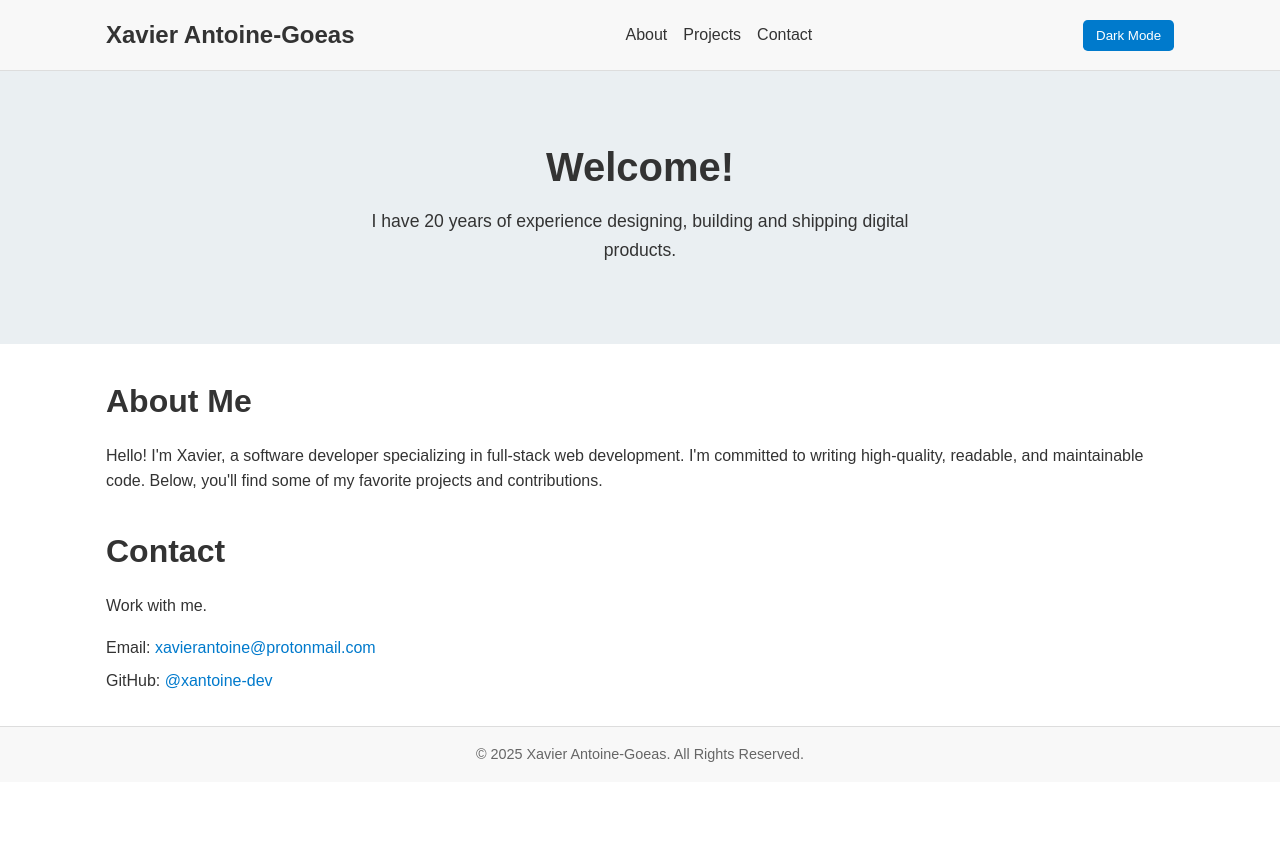
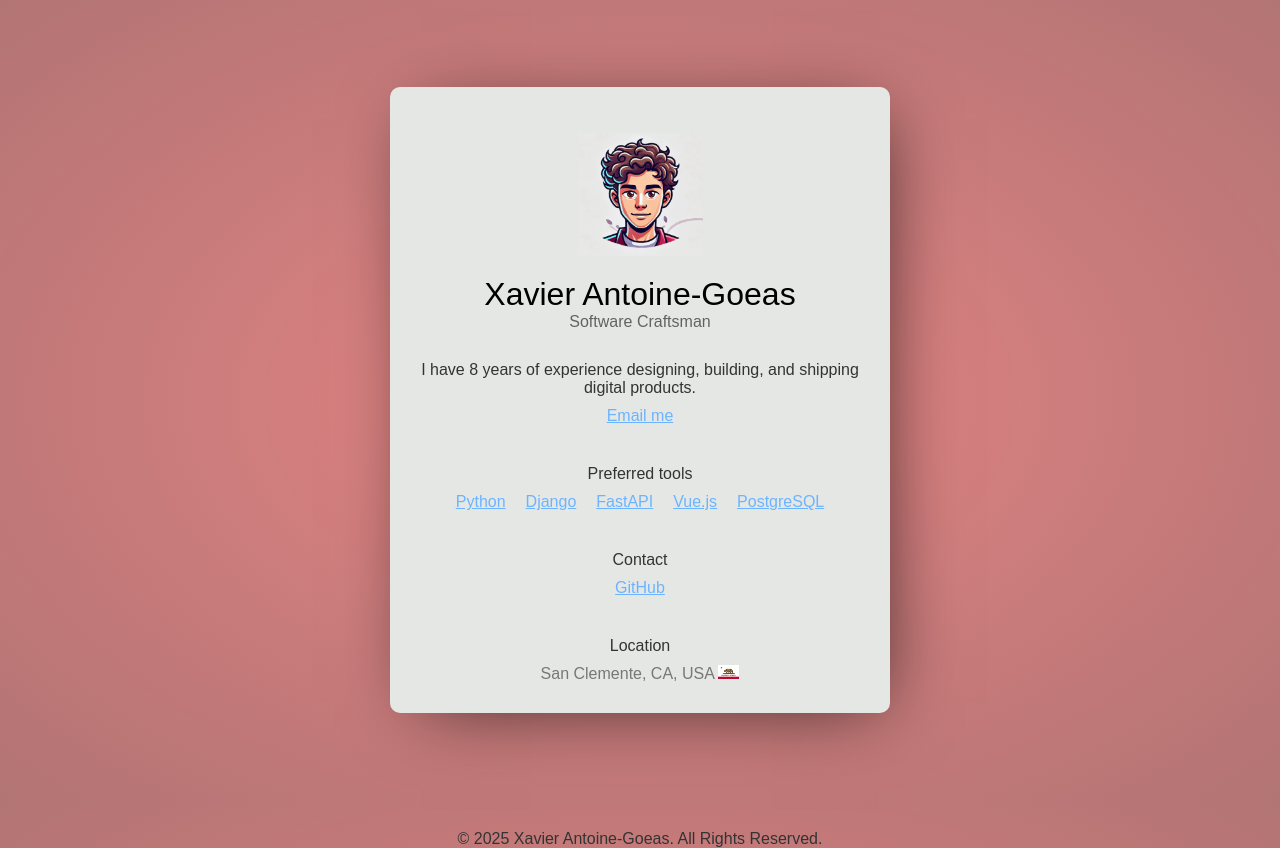
Before and after one commit to xantoine-dev/xantoine-dev.github.io, a plain HTML site: page index.html in a window 1280 px wide. Before the commit the page ends 800 px from the top, so only its background shows below. Drawn offline with Linux system fonts and the light colour scheme.

Commit message:
Redesign website to resemble a business card layout.
- Updated HTML structure to focus on a business card format.
- Added dark mode support with index-dark-mode.css
- Implemented profile image toggle functionality in profile.js
- Enhanced styling for light and dark themes.
- Updated links and content to reflect professional tools and contact info.

```diff
--- /dev/null
+++ b/css/index-dark-mode.css
@@ -0,0 +1,123 @@
+html {
+  box-sizing: border-box;
+  font-size: 16px;
+  height: 100%;
+}
+
+*, *:before, *:after {
+  box-sizing: inherit;
+}
+
+body, h1, h2, h3, h4, h5, h6, p, ol, ul {
+  margin: 0;
+  padding: 0;
+  font-weight: normal;
+}
+
+ol, ul {
+  list-style: none;
+}
+
+img {
+  max-width: 100%;
+  height: auto;
+}
+
+img.profile {
+  width: 125px;
+  cursor: pointer;
+}
+
+address {
+  font-style: normal;
+}
+
+/* Style */
+
+body {
+  font-family: 'IBM Plex Mono', sans-serif;
+  color: #333;
+  height: 100%;
+  background: radial-gradient(#8a3b3a, #2e2f2d) #2e2f2d;
+}
+
+a {
+  color: #66d9ef;
+}
+
+a:visited {
+  color: #a6e22e;
+}
+
+a:hover, a:visited:hover {
+  color: #fd971f;
+  text-decoration: none;
+}
+
+.container {
+  width: 100%;
+  height: 100%;
+  display: flex;
+  justify-content: center;
+  align-items: center;
+}
+
+@keyframes introAnim {
+  0% {
+    transform: translateY(100px); /* Start 100px below its final position */
+    opacity: 0; /* Fully transparent */
+  }
+  100% {
+    transform: translateY(0); /* Move to its final position */
+    opacity: 1; /* Fully visible */
+  }
+}
+
+.card {
+  background-color: #2e2f2d;
+  width: 500px;
+  padding: 30px;
+  border-radius: 10px;
+  box-shadow: 10px 10px 72px -21px rgba(255, 255, 255, 0.);
+  transform: translateY(0); /* Ensure the card starts at its final position */
+  animation: .75s cubic-bezier(0.175, 0.885, 0.32, 1.275) 0s 1 introAnim;
+}
+
+figure {
+  text-align: center;
+}
+
+h1 {
+  text-align: center;
+  color: #e6ddda;
+}
+
+p.title {
+  margin-top: 0;
+  color: #e6ddda
+}
+
+p {
+  margin-top: 30px;
+  text-align: center;
+  color: #e6ddda;
+}
+
+ul.links {
+  display: flex;
+  justify-content: center;
+}
+
+ul.links li {
+  margin: 10px;
+}
+
+address {
+  margin-top: 10px;
+  text-align: center;
+  color: #e6ddda;
+}
+
+address img {
+  height: 14px;
+}: 16px;t: ;
--- /dev/null
+++ b/css/index.css
@@ -0,0 +1,123 @@
+html {
+  box-sizing: border-box;
+  font-size: 16px;
+  height: 100%;
+}
+
+*, *:before, *:after {
+  box-sizing: inherit;
+}
+
+body, h1, h2, h3, h4, h5, h6, p, ol, ul {
+  margin: 0;
+  padding: 0;
+  font-weight: normal;
+}
+
+ol, ul {
+  list-style: none;
+}
+
+img {
+  max-width: 100%;
+  height: auto;
+}
+
+img.profile {
+  width: 125px;
+  cursor: pointer;
+}
+
+
+address {
+  font-style: normal;
+}
+
+/* Style */
+
+body {
+  font-family: 'IBM Plex Mono', sans-serif;
+  color: #333;
+  height: 100%;
+  background: radial-gradient(#ff64647f, #953d3d79) #953d3d76;
+}
+
+a {
+  color: #6cb4ff;
+}
+
+a:visited {
+  color: #4f82bb;
+}
+
+a:hover, a:visited:hover {
+  color: #d52b1e;
+  text-decoration: none;
+}
+
+.container {
+  width: 100%;
+  height: 100%;
+  display: flex;
+  justify-content: center;
+  align-items: center;
+}
+
+@keyframes introAnim {
+  0% {
+    transform: translateY(100px); /* Start 100px below its final position */
+    opacity: 0; /* Fully transparent */
+  }
+  100% {
+    transform: translateY(0); /* Move to its final position */
+    opacity: 1; /* Fully visible */
+  }
+}
+
+.card {
+  background-color: #e5e7e5;
+  width: 500px;
+  padding: 30px;
+  border-radius: 10px;
+  box-shadow: 10px 10px 72px -21px rgba(0,0,0,0.75);
+  transform: translateY(0); /* Ensure the card starts at its final position */
+  animation: .75s cubic-bezier(0.175, 0.885, 0.32, 1.275) 0s 1 introAnim;
+}
+
+figure {
+  text-align: center;
+}
+
+h1 {
+  text-align: center;
+  color: #000;
+}
+
+p.title {
+  margin-top: 0;
+  color: #626262
+}
+
+p {
+  margin-top: 30px;
+  text-align: center;
+}
+
+ul.links {
+  display: flex;
+  justify-content: center;
+}
+
+ul.links li {
+  margin: 10px;
+}
+
+address {
+  margin-top: 10px;
+  text-align: center;
+  color: #777;
+}
+
+address img {
+  height: 14px;
+}
--- a/index.html
+++ b/index.html
@@ -1,127 +1,69 @@
 <!DOCTYPE html>
-<html lang="en">
+<html lang="en-us">
   <head>
-  <meta charset="UTF-8" />
-  <meta name="description" content="Xavier Antoine-Goeas" />
+    <meta charset="utf-8" />
+    <meta http-equiv="X-UA-Compatible" content="IE=edge,chrome=1" />
     <meta name="viewport" content="width=device-width, initial-scale=1.0" />
-  <title>Software Craftsman</title>
-  <link rel="stylesheet" href="style.css" />
+    <title>Xavier Antoine‑Goeas, Software Craftsman</title>
+    <link rel="stylesheet" href="css/index.css" media="(prefers-color-scheme: light)">
+    <link rel="stylesheet" href="css/index-dark-mode.css" media="(prefers-color-scheme: dark)">
+        <meta name="keywords" content="software craftsman, senior developer, Python developer, Django developer" />
+    <meta name="description" content="Personal page of Xavier Antoine‑Goeas, software craftsman with 8 years of experience" />
+    <meta name="author" content="Xavier Antoine‑Goeas" />
+    <link rel="shortcut icon" href="assets/profile.png" type="image/png" />
+    <link rel="icon" href="assets/profile.png" type="image/png" />
+    <script src="profile.js" defer></script>
     </head>
+
   <body>
-  <!-- ======= Header Section ======= -->
-  <header class="site-header">
-    <nav class="navbar">
-      <h1 class="site-title"><a href="#">Xavier Antoine-Goeas</a></h1>
-      <ul class="nav-links">
-        <li><a href="#about">About</a></li>
-        <li><a href="#projects">Projects</a></li>
-        <li><a href="#contact">Contact</a></li>
+    <div class="container">
+      <div class="card">
+        <figure>
+          <img class="profile" src="assets/profile.png" alt="Xavier Antoine‑Goeas, Software Craftsman">
+        </figure>
+        <h1>Xavier Antoine‑Goeas</h1>
+        <p class="title">Software Craftsman</p>
+        <p>I have 8 years of experience designing, building, and shipping digital products.</p>
+        <ul class="links">
+          <li>
+            <a href="mailto:xavierantoine@protonmail.com">Email me</a>
+          </li>
         </ul>
-      <!-- Dark Mode Toggle Button -->
-      <button class="dark-mode-toggle" aria-label="Toggle Dark Mode">Dark Mode</button>
-    </nav>
-  </header>
-
-  <!-- ======= Hero Section ======= -->
-  <section class="hero">
-    <div class="hero-content">
-      <h2>Welcome!</h2>
-      <p>I have 20 years of experience designing, building and shipping digital products.</p>
-      <!--
-        <a class="btn" href="#projects">See My Work</a>
-      -->
-    </div>
-  </section>
-
-  <!-- ======= About Section ======= -->
-  <section id="about" class="about-section">
-    <h2>About Me</h2>
-    <p>
-      Hello! I'm Xavier, a software developer specializing in full-stack web development.
-      I'm committed to writing high-quality, readable, and maintainable code.
-      Below, you'll find some of my favorite projects and contributions.
-    </p>
-  </section>
-
-  <!--
-    ======= Projects Section (Commented Out) =======
-
-    <section id="projects" class="projects-section">
-      <h2>Featured Projects</h2>
-      <div class="projects-grid">
-        <div class="project-card">
-          <h3>Project One</h3>
-          <p>
-            A brief description of your project. Explain what technology you used
-            and what problem it solves.
-          </p>
-          <a href="#" class="project-link" target="_blank" rel="noopener">
-            View Project
-          </a>
-        </div>
-        <div class="project-card">
-          <h3>Project Two</h3>
-          <p>
-            A short blurb about your project. Focus on features, what you learned, and challenges.
-          </p>
-          <a href="#" class="project-link" target="_blank" rel="noopener">
-            View Project
-          </a>
+        <p>Preferred tools</p>
+        <ul class="links">
+          <li>
+            <a href="https://www.python.org">Python</a>
+          </li>
+          <li>
+            <a href="https://www.djangoproject.com">Django</a>
+          </li>
+          <li>
+            <a href="https://fastapi.tiangolo.com">FastAPI</a>
+          </li>
+          <li>
+            <a href="https://vuejs.org">Vue.js</a>
+          </li>
+          <li>
+            <a href="https://postgresql.org">PostgreSQL</a>
+          </li>
+        </ul>
+        <p>Contact</p>
+        <ul class="links">
+          <li>
+            <a href="https://github.com/xavierantoine">GitHub</a>
+          </li>
+        </ul>
+        <p>Location</p>
+        <address>
+          San Clemente, CA, USA
+          <img src="assets/california.png" alt="California Flag" />
+        </address>
       </div>
     </div>
-    </section>
-  -->
-
-  <!-- ======= Contact Section ======= -->
-  <section id="contact" class="contact-section">
-    <h2>Contact</h2>
-    <p>
-      Work with me.
-    </p>
-    <ul>
-      <li>Email: <a href="mailto:xavierantoine@protonmail.com">xavierantoine@protonmail.com</a></li>
-      <li>GitHub: <a href="https://github.com/xantoine-dev" target="_blank" rel="noopener">@xantoine-dev</a></li>
-    </ul>
-  </section>
 
     <!-- ======= Footer Section ======= -->
     <footer class="site-footer">
       <p>&copy; 2025 Xavier Antoine-Goeas. All Rights Reserved.</p>
     </footer>
-
-  <!-- Dark Mode Toggle Script -->
-  <script>
-    const toggleBtn = document.querySelector('.dark-mode-toggle');
-
-    // 1. Check if we have a saved theme in localStorage
-    const savedTheme = localStorage.getItem('theme');
-
-    if (savedTheme) {
-      // If user previously saved a preference, use that
-      if (savedTheme === 'dark') {
-        document.body.classList.add('dark-mode');
-        toggleBtn.textContent = 'Light Mode';
-      }
-    } else {
-      // 2. No saved preference; match system preference
-      const userPrefersDark = window.matchMedia('(prefers-color-scheme: dark)').matches;
-      if (userPrefersDark) {
-        document.body.classList.add('dark-mode');
-        toggleBtn.textContent = 'Light Mode';
-      }
-    }
-
-    // 3. Toggle button event listener
-    toggleBtn.addEventListener('click', () => {
-      document.body.classList.toggle('dark-mode');
-      if (document.body.classList.contains('dark-mode')) {
-        localStorage.setItem('theme', 'dark');
-        toggleBtn.textContent = 'Light Mode';
-      } else {
-        localStorage.setItem('theme', 'light');
-        toggleBtn.textContent = 'Dark Mode';
-      }
-    });
-  </script>
   </body>
 </html>
--- /dev/null
+++ b/profile.js
@@ -0,0 +1,18 @@
+document.addEventListener('DOMContentLoaded', () => {
+    // Grab the profile image element
+    const profileImg = document.querySelector('img.profile');
+
+    // List of image URLs to swap among:
+    const images = [
+      'assets/profile.png',              // Original
+      'assets/qrcode.png'   // QR code to https://xantoine-dev.github.io/
+    ];
+
+    let currentIndex = 0;
+
+    // On click, switch to the next image in the array
+    profileImg.addEventListener('click', () => {
+      currentIndex = (currentIndex + 1) % images.length;
+      profileImg.src = images[currentIndex];
+    });
+  });
--- a/style.css
+++ /dev/null
@@ -1,286 +0,0 @@
-/* Global Styles */
-* {
-    margin: 0;
-    padding: 0;
-    box-sizing: border-box;
-  }
-
-  body {
-    font-family: Arial, Helvetica, sans-serif;
-    color: #333;
-    line-height: 1.6;
-    background-color: #fff; /* Default light background */
-  }
-
-  /* Navbar */
-  .site-header {
-    background: #f8f8f8;
-    border-bottom: 1px solid #ddd;
-  }
-
-  .navbar {
-    max-width: 1100px;
-    margin: 0 auto;
-    padding: 1rem;
-    display: flex;
-    align-items: center;
-    justify-content: space-between;
-  }
-
-  .site-title a {
-    text-decoration: none;
-    font-size: 1.5rem;
-    font-weight: bold;
-    color: #333;
-  }
-
-  .nav-links {
-    list-style: none;
-    display: flex;
-    gap: 1rem;
-  }
-
-  .nav-links li a {
-    text-decoration: none;
-    color: #333;
-    transition: color 0.3s ease;
-  }
-
-  .nav-links li a:hover {
-    color: #007acc;
-  }
-
-  /* Dark Mode Toggle Button */
-  .dark-mode-toggle {
-    cursor: pointer;
-    border: none;
-    background: #007acc;
-    color: #fff;
-    padding: 0.5rem 0.8rem;
-    border-radius: 0.3rem;
-    transition: background 0.3s ease;
-  }
-
-  .dark-mode-toggle:hover {
-    background: #005fa3;
-  }
-
-  /* Hero Section */
-  .hero {
-    background: #eaeff2;
-    padding: 4rem 0;
-    text-align: center;
-  }
-
-  .hero-content {
-    max-width: 800px;
-    margin: 0 auto;
-  }
-
-  .hero h2 {
-    font-size: 2.5rem;
-    margin-bottom: 0.5rem;
-  }
-
-  .hero p {
-    font-size: 1.1rem;
-    margin-bottom: 1rem;
-    max-width: 600px;
-    margin-left: auto;
-    margin-right: auto;
-  }
-
-  .btn {
-    display: inline-block;
-    padding: 0.7rem 1.2rem;
-    text-decoration: none;
-    background: #007acc;
-    color: #fff;
-    border-radius: 0.3rem;
-    transition: background 0.3s ease;
-  }
-
-  .btn:hover {
-    background: #005fa3;
-  }
-
-  /* About Section */
-  .about-section {
-    max-width: 1100px;
-    margin: 2rem auto;
-    padding: 0 1rem;
-  }
-
-  .about-section h2 {
-    margin-bottom: 1rem;
-    font-size: 2rem;
-  }
-
-  .about-section p {
-    font-size: 1rem;
-  }
-
-  /* Projects Section */
-  .projects-section {
-    max-width: 1100px;
-    margin: 2rem auto;
-    padding: 0 1rem;
-  }
-
-  .projects-section h2 {
-    margin-bottom: 1rem;
-    font-size: 2rem;
-  }
-
-  .projects-grid {
-    display: grid;
-    grid-template-columns: repeat(auto-fill, minmax(260px, 1fr));
-    gap: 2rem;
-  }
-
-  .project-card {
-    background: #fff;
-    border: 1px solid #ddd;
-    border-radius: 0.3rem;
-    padding: 1.5rem;
-    transition: box-shadow 0.3s ease;
-  }
-
-  .project-card:hover {
-    box-shadow: 0 2px 8px rgba(0, 0, 0, 0.1);
-  }
-
-  .project-card h3 {
-    margin-bottom: 0.5rem;
-  }
-
-  .project-card p {
-    margin-bottom: 1rem;
-    font-size: 0.95rem;
-  }
-
-  .project-link {
-    text-decoration: none;
-    color: #007acc;
-    font-weight: bold;
-    transition: color 0.3s ease;
-  }
-
-  .project-link:hover {
-    color: #005fa3;
-  }
-
-  /* Contact Section */
-  .contact-section {
-    max-width: 1100px;
-    margin: 2rem auto;
-    padding: 0 1rem;
-  }
-
-  .contact-section h2 {
-    margin-bottom: 1rem;
-    font-size: 2rem;
-  }
-
-  .contact-section ul {
-    list-style: none;
-    margin-top: 1rem;
-  }
-
-  .contact-section ul li {
-    margin-bottom: 0.5rem;
-  }
-
-  .contact-section a {
-    color: #007acc;
-    text-decoration: none;
-    transition: color 0.3s ease;
-  }
-
-  .contact-section a:hover {
-    color: #005fa3;
-  }
-
-  /* Footer */
-  .site-footer {
-    text-align: center;
-    padding: 1rem;
-    background: #f8f8f8;
-    border-top: 1px solid #ddd;
-  }
-
-  .site-footer p {
-    color: #666;
-    font-size: 0.9rem;
-  }
-
-  /* =====================================
-     Dark Mode Override Styles
-     ===================================== */
-  .dark-mode {
-    background-color: #1e1e1e; /* Overall page background when dark */
-    color: #f0f0f0;
-  }
-
-  /* Navbar in Dark Mode */
-  .dark-mode .site-header {
-    background: #2c2c2c;
-    border-bottom-color: #444;
-  }
-
-  .dark-mode .site-title a {
-    color: #f0f0f0;
-  }
-
-  .dark-mode .nav-links li a {
-    color: #f0f0f0;
-  }
-
-  .dark-mode .nav-links li a:hover {
-    color: #66cfff;
-  }
-
-  /* Dark Mode Toggle Button in Dark Mode */
-  .dark-mode .dark-mode-toggle {
-    background: #444;
-    color: #f0f0f0;
-  }
-
-  /* Hero Section in Dark Mode */
-  .dark-mode .hero {
-    background: #333;
-  }
-
-  /* Buttons in Dark Mode */
-  .dark-mode .btn {
-    background: #444;
-    color: #fff;
-  }
-
-  .dark-mode .btn:hover {
-    background: #666;
-  }
-
-  /* Projects Card in Dark Mode */
-  .dark-mode .project-card {
-    background: #2c2c2c;
-    border-color: #444;
-  }
-
-  .dark-mode .project-link {
-    color: #66cfff;
-  }
-
-  .dark-mode .project-link:hover {
-    color: #33bbff;
-  }
-
-  /* Footer in Dark Mode */
-  .dark-mode .site-footer {
-    background: #2c2c2c;
-    border-top-color: #444;
-  }
-
-  .dark-mode .site-footer p {
-    color: #ccc;
-  }
```
Also changed, not shown: assets/california.png (added), assets/profile.png (added), assets/qrcode.png (added), 2 other files. Lines whose indentation alone changed are shown as unchanged.
